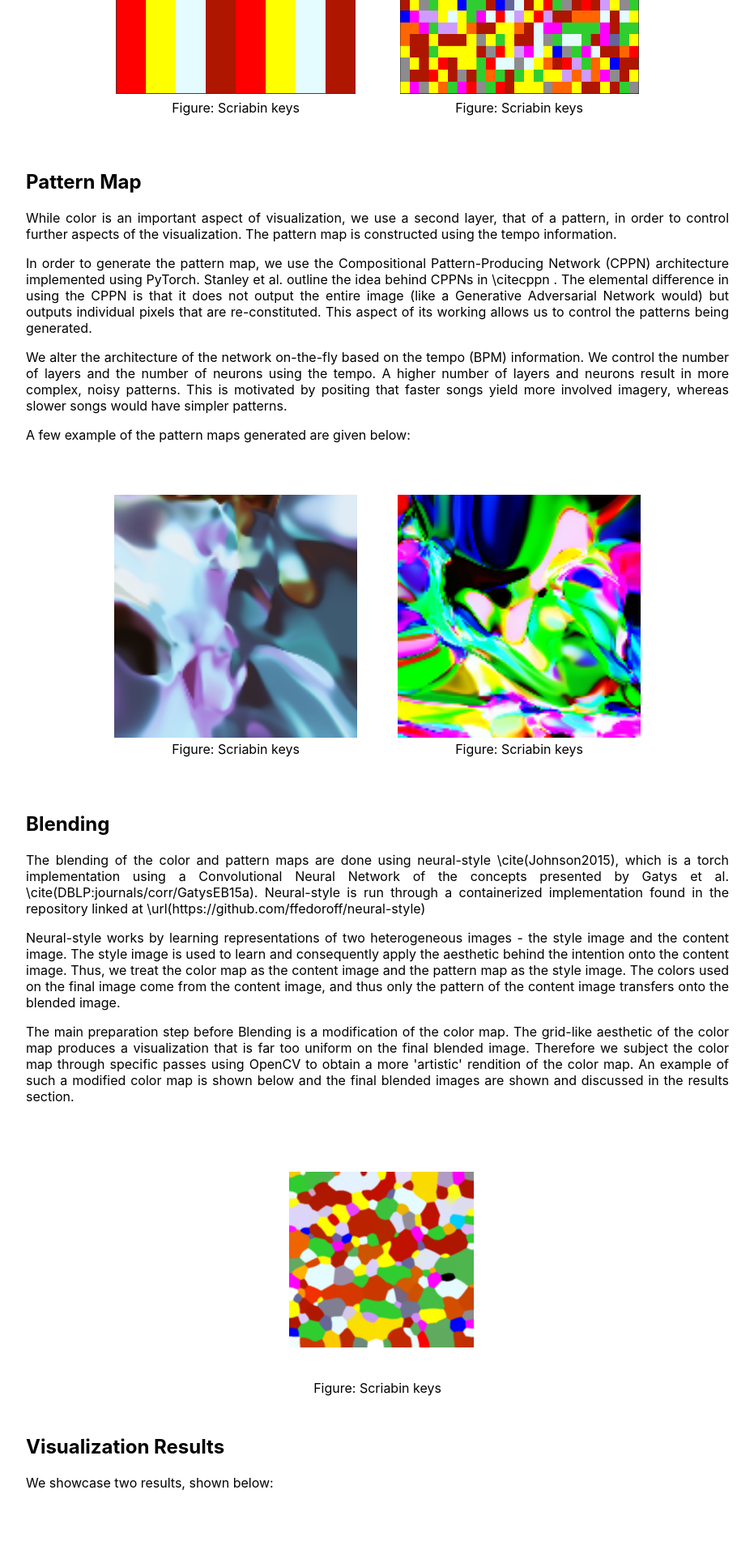
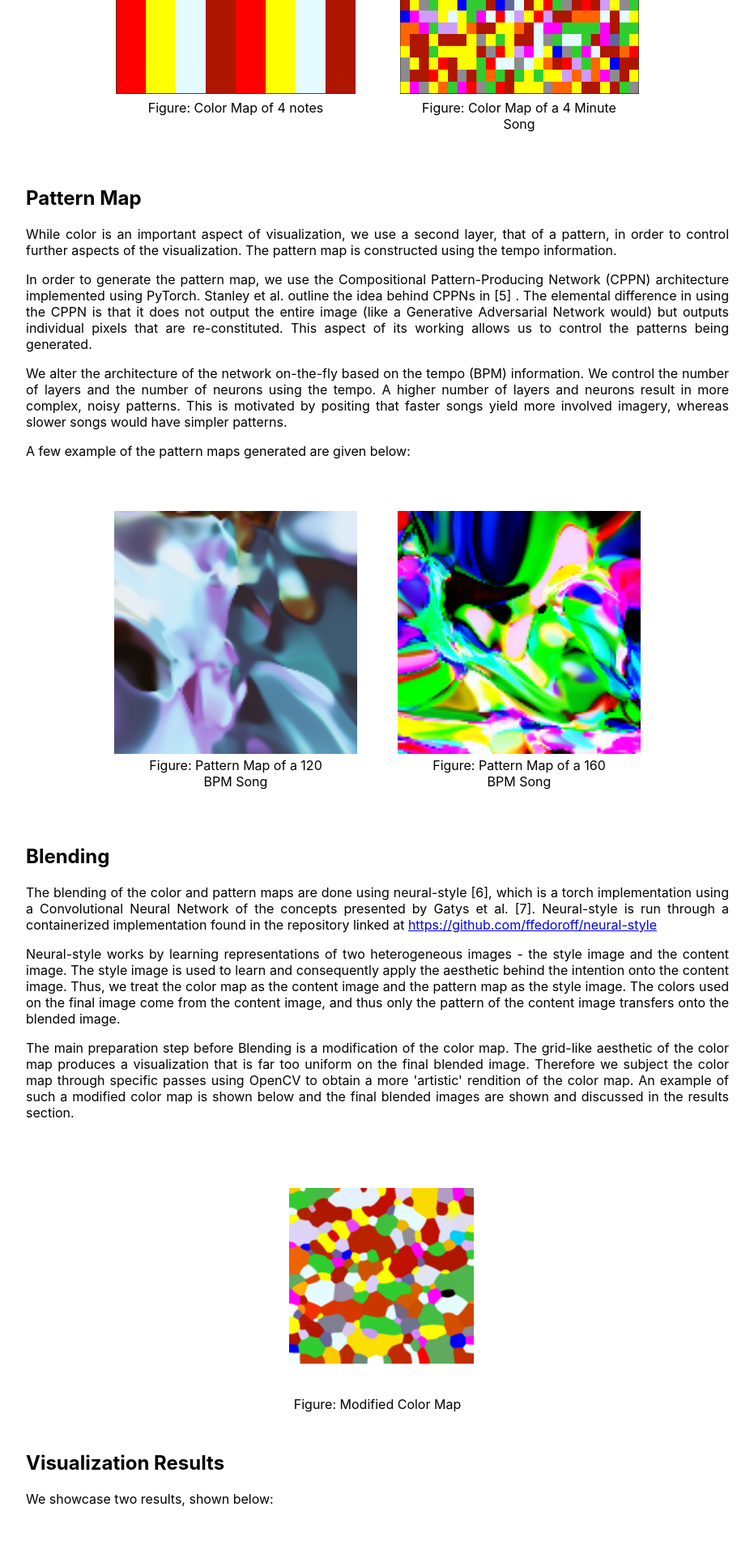
Before and after one commit to arvindeva/api-website, a Next.js app: page / in a window 1280 px wide. Shown: the part 4060-5963 px from the top of the page at 81% size, without its empty margins (174-1105 px from the left). Built offline with nearby package versions, Linux system fonts and the light colour scheme.

Commit message:
change figure captions

```diff
--- a/pages/index.js
+++ b/pages/index.js
@@ -17,7 +17,10 @@ export default function Home() {
     <div className={styles.container}>
       <Head>
         <title>API Final Project</title>
-        <meta name="description" content="Final Project for Audio Indexing Processing" />
+        <meta
+          name="description"
+          content="Final Project for Audio Indexing Processing"
+        />
         <link rel="icon" href="/favicon.ico" />
       </Head>
 
@@ -89,9 +92,8 @@ export default function Home() {
             had already done all the heavylifting for us. On the other hand, the
             key detection part is a more complicated. The most implemented key
             detection method is the Krumhansl-Schmuckler key-finding algorithm
-            as shown in cite(krumhansl), so that&apos;s the one we decided to
-            implement. To implement this, we took an excerpt of code from
-            github:{" "}
+            as shown in [2], so that&apos;s the one we decided to implement. To
+            implement this, we took an excerpt of code from github:{" "}
             <a href="https://github.com/jackmcarthur/musical-key-finder">
               https://github.com/jackmcarthur/musical-key-finder
             </a>
@@ -177,9 +179,7 @@ export default function Home() {
           <h4>Polyphonic</h4>
           <div className={styles.audiopreview}>
             <div>
-              <p className={styles.paragraph}>
-                Original (Piano + vocal):
-              </p>
+              <p className={styles.paragraph}>Original (Piano + vocal):</p>
               <audio controls src="audio/pianovocal original.mp3">
                 Your browser does not support the
                 <code>audio</code> element.
@@ -224,7 +224,7 @@ export default function Home() {
           <div className={styles.imagewrapper}>
             <Image
               src={scriabin}
-              alt="Picture of the author"
+              alt="Scriabin keys"
               width={300}
               height={300}
             />
@@ -253,20 +253,20 @@ export default function Home() {
             <div className={styles.imagewrapper}>
               <Image
                 src={fourNotes}
-                alt="Picture of the author"
+                alt="Color Map of 4 notes"
                 width={300}
                 height={300}
               />
-              <p className={styles.caption}>Figure: Scriabin keys</p>
+              <p className={styles.caption}>Figure: Color Map of 4 notes</p>
             </div>{" "}
             <div className={styles.imagewrapper}>
               <Image
                 src={fourMinuteSong}
-                alt="Picture of the author"
+                alt="Color Map of a 4 Minute Song"
                 width={300}
                 height={300}
               />
-              <p className={styles.caption}>Figure: Scriabin keys</p>
+              <p className={styles.caption}>Figure: Color Map of a 4 Minute Song</p>
             </div>
           </div>
           <h2>Pattern Map</h2>
@@ -279,12 +279,11 @@ export default function Home() {
           <p className={styles.paragraph}>
             In order to generate the pattern map, we use the Compositional
             Pattern-Producing Network (CPPN) architecture implemented using
-            PyTorch. Stanley et al. outline the idea behind CPPNs in \citecppn .
-            The elemental difference in using the CPPN is that it does not
-            output the entire image (like a Generative Adversarial Network
-            would) but outputs individual pixels that are re-constituted. This
-            aspect of its working allows us to control the patterns being
-            generated.
+            PyTorch. Stanley et al. outline the idea behind CPPNs in [5] . The
+            elemental difference in using the CPPN is that it does not output
+            the entire image (like a Generative Adversarial Network would) but
+            outputs individual pixels that are re-constituted. This aspect of
+            its working allows us to control the patterns being generated.
           </p>
           <p className={styles.paragraph}>
             We alter the architecture of the network on-the-fly based on the
@@ -301,30 +300,32 @@ export default function Home() {
             <div className={styles.imagewrapper}>
               <Image
                 src={patternMap120bpm}
-                alt="Picture of the author"
+                alt="Pattern Map of a 120 BPM Song"
                 width={300}
                 height={300}
               />
-              <p className={styles.caption}>Figure: Scriabin keys</p>
+              <p className={styles.caption}>Figure: Pattern Map of a 120 BPM Song</p>
             </div>{" "}
             <div className={styles.imagewrapper}>
               <Image
                 src={patternMap160bpm}
-                alt="Picture of the author"
+                alt="Pattern Map of a 160 BPM Song"
                 width={300}
                 height={300}
               />
-              <p className={styles.caption}>Figure: Scriabin keys</p>
+              <p className={styles.caption}>Figure: Pattern Map of a 160 BPM Song</p>
             </div>
           </div>
           <h2>Blending</h2>
           <p className={styles.paragraph}>
             The blending of the color and pattern maps are done using
-            neural-style \cite(Johnson2015), which is a torch implementation
-            using a Convolutional Neural Network of the concepts presented by
-            Gatys et al. \cite(DBLP:journals/corr/GatysEB15a). Neural-style is
-            run through a containerized implementation found in the repository
-            linked at \url(https://github.com/ffedoroff/neural-style)
+            neural-style [6], which is a torch implementation using a
+            Convolutional Neural Network of the concepts presented by Gatys et
+            al. [7]. Neural-style is run through a containerized implementation
+            found in the repository linked at{" "}
+            <a href="https://github.com/ffedoroff/neural-style">
+              https://github.com/ffedoroff/neural-style
+            </a>
           </p>
           <p className={styles.paragraph}>
             Neural-style works by learning representations of two heterogeneous
@@ -345,8 +346,8 @@ export default function Home() {
             final blended images are shown and discussed in the results section.
           </p>
           <div className={styles.imagewrapper}>
-            <Image src={modifiedColorMap} alt="Picture of the author" />
-            <p className={styles.caption}>Figure: Scriabin keys</p>
+            <Image src={modifiedColorMap} alt="Modified Color Map" />
+            <p className={styles.caption}>Figure: Modified Color Map</p>
           </div>
           <h2>Visualization Results</h2>
           <p className={styles.paragraph}>
@@ -356,20 +357,20 @@ export default function Home() {
             <div className={styles.imagewrapper}>
               <Image
                 src={vizResult4Notes}
-                alt="Picture of the author"
+                alt="Visualization Result 4 Notes"
                 width={300}
                 height={300}
               />
-              <p className={styles.caption}>Figure: Scriabin keys</p>
+              <p className={styles.caption}>Figure: Visualization Result for a piece with only 4 Notes</p>
             </div>{" "}
             <div className={styles.imagewrapper}>
               <Image
                 src={vizResultDMinor}
-                alt="Picture of the author"
+                alt="Visualization Result of a piece in D minor"
                 width={300}
                 height={300}
               />
-              <p className={styles.caption}>Figure: Scriabin keys</p>
+              <p className={styles.caption}>Figure:Visualization Result of a piece in D minor</p>
             </div>
           </div>
           <p className={styles.paragraph}>
@@ -478,7 +479,7 @@ export default function Home() {
               Machines (2007).
             </li>
             <li className={styles.listitem}>
-              Johnson, J. neural-style {" "}
+              Johnson, J. neural-style{" "}
               <a
                 href="https://github.com/jcjohnson/neural-style"
                 target="_blank"
@@ -490,7 +491,7 @@ export default function Home() {
             </li>
             <li className={styles.listitem}>
               Gatys, L. A., Ecker, A. S. & Bethge, M. A Neural Algorithm of
-              Artistic Style. CoRR abs/1508.06576. arXiv: 1508.06576. {" "}
+              Artistic Style. CoRR abs/1508.06576. arXiv: 1508.06576.{" "}
               <a
                 href="http://arxiv.org/abs/1508.06576"
                 target="_blank"
```
